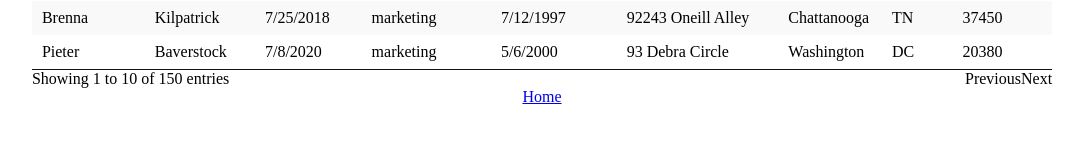
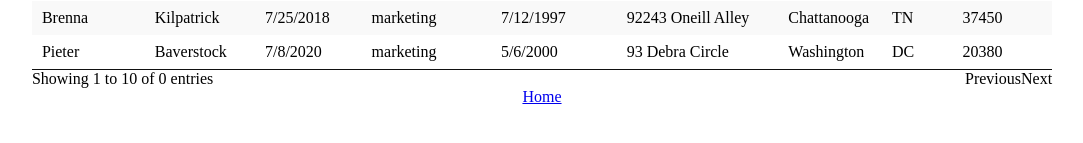
Before and after one commit to aiibe/SouksavanhSyphanravong_14_02122021, a React (Vite) app: page /employee-list in a window 1280 px wide. Shown: the part 429-572 px from the top of the page, without its empty margins (98-1181 px from the left). Built offline with nearby package versions, Linux system fonts and the light colour scheme.

Commit message:
Fix showing info counts

```diff
--- a/src/components/DataTable/components/ShowInfo.tsx
+++ b/src/components/DataTable/components/ShowInfo.tsx
@@ -1,9 +1,10 @@
 import { PropType } from "../types/ShowInfo";
 
-function ShowInfo({ total, showing }: PropType) {
+function ShowInfo({ totalCount, showingCount, filterCount }: PropType) {
   return (
     <div role="status" aria-live="polite">
-      Showing {showing > 0 ? 1 : 0} to {showing} of {total} entries
+      Showing {showingCount > 0 ? 1 : 0} to {showingCount} of {filterCount}{" "}
+      entries {filterCount > 0 && `(filtered from ${totalCount} total entries)`}
     </div>
   );
 }
--- a/src/components/DataTable/index.tsx
+++ b/src/components/DataTable/index.tsx
@@ -42,8 +42,9 @@ function DataTable({ showingLength, columns, rows }: PropType) {
 
       <div className="react-datatable__foot">
         <ShowInfo
-          showing={search.length ? data.length : showing}
-          total={data.length}
+          showingCount={search.length ? data.length : showing}
+          totalCount={memData.length}
+          filterCount={search.length ? data.length : 0}
         />
         <div
           className="dataTables_paginate paging_simple_numbers"
--- a/src/components/DataTable/types/ShowInfo.ts
+++ b/src/components/DataTable/types/ShowInfo.ts
@@ -1,4 +1,5 @@
 export type PropType = {
-  showing: number;
-  total: number;
+  showingCount: number;
+  totalCount: number;
+  filterCount: number;
 };
```
